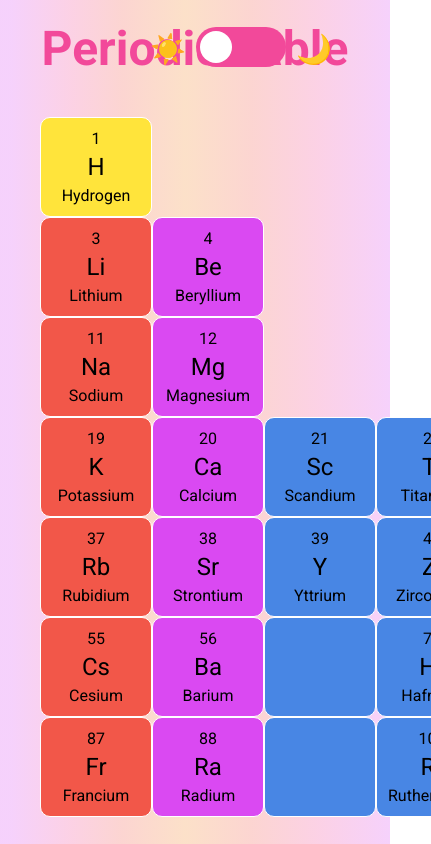
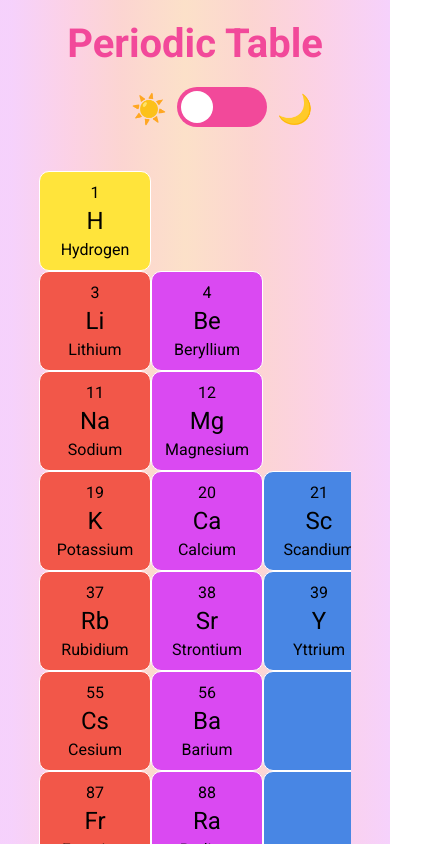
Before and after one commit to marina-santana/periodic-table, a Next.js app: page / in a window 390 px wide. Shown: the top 844 px of the page, 431 px wide, since content can reach past the window. Built offline with nearby package versions, Linux system fonts and the light colour scheme.

Commit message:
style: add media queries

```diff
--- a/pages/styles/global.ts
+++ b/pages/styles/global.ts
@@ -11,11 +11,4 @@ export const GlobalStyle = createGlobalStyle<GlobalStyleProps>`
     margin: 0;
     font-size: 16px;
   }
-
-  .active{
-    background: rgba(255,255,255,0.3);
-    cursor: grabbing;
-    cursor: -webkit-grabbing;
-    transform: scale(1);
-  }
 `;
--- a/pages/styles/header.ts
+++ b/pages/styles/header.ts
@@ -10,7 +10,6 @@ export const Container = styled.div<ContainerProps>`
   display: flex;
   justify-content: center;
   align-items: center;
-  position: relative;
 
   h1{
     font-size: 3rem;
@@ -27,4 +26,19 @@ export const Container = styled.div<ContainerProps>`
     font-size: 1.8rem;
     margin: 0 10px;
   }
+
+  @media (max-width: 650px){
+    flex-direction: column;
+
+    h1{
+      font-size: 2.5rem;
+      text-align: center;
+    }
+
+    > div{
+      position: inherit;
+      align-self: flex-end;
+      margin-top: 20px;
+    }
+  }
 `;
--- a/pages/styles/page.ts
+++ b/pages/styles/page.ts
@@ -8,4 +8,13 @@ export const Container = styled.main<ContainerProps>`
   background: ${props => props.darkMode? props.theme.colors.mirage : props.theme.colors.rainbow};
   font-family: 'Roboto', sans-serif;
   height: max-content;
+  display: flex;
+  flex-direction: column;
+  align-items: center;
+
+  .active{
+    cursor: grabbing;
+    cursor: -webkit-grabbing;
+    transform: scale(1);
+  }
 `;
--- a/pages/styles/table.ts
+++ b/pages/styles/table.ts
@@ -2,7 +2,7 @@ import styled from 'styled-components';
 
 export const Container = styled.div`
   width: 90vw;
-  padding: 20px 40px 40px;
+  padding: 20px 0;
   overflow-x: scroll;
   display: flex;
   flex-direction: column;
@@ -13,7 +13,9 @@ export const Container = styled.div`
     width: 0px;
   }
 
-
+  @media (max-width: 650px){
+    width: 80vw;
+  }
 `;
 
 export const WrapperColumn = styled.div`
```
